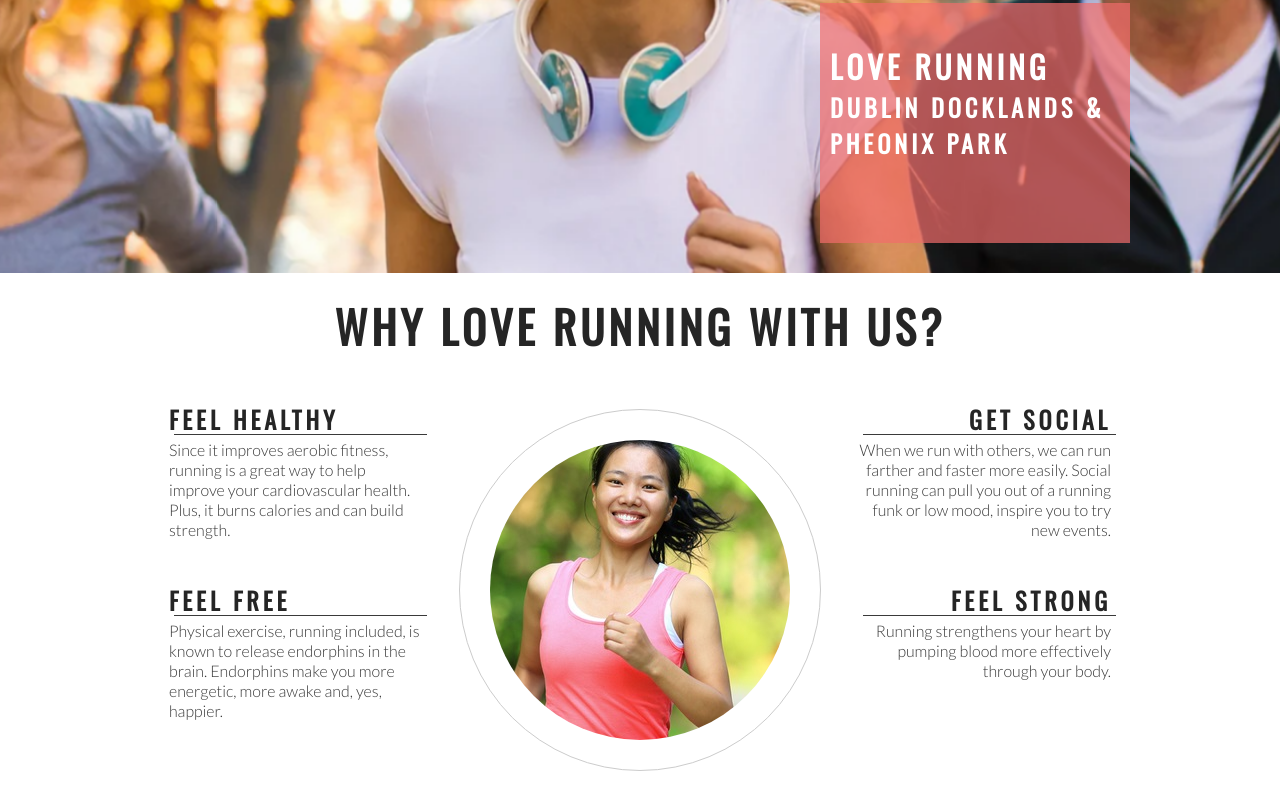
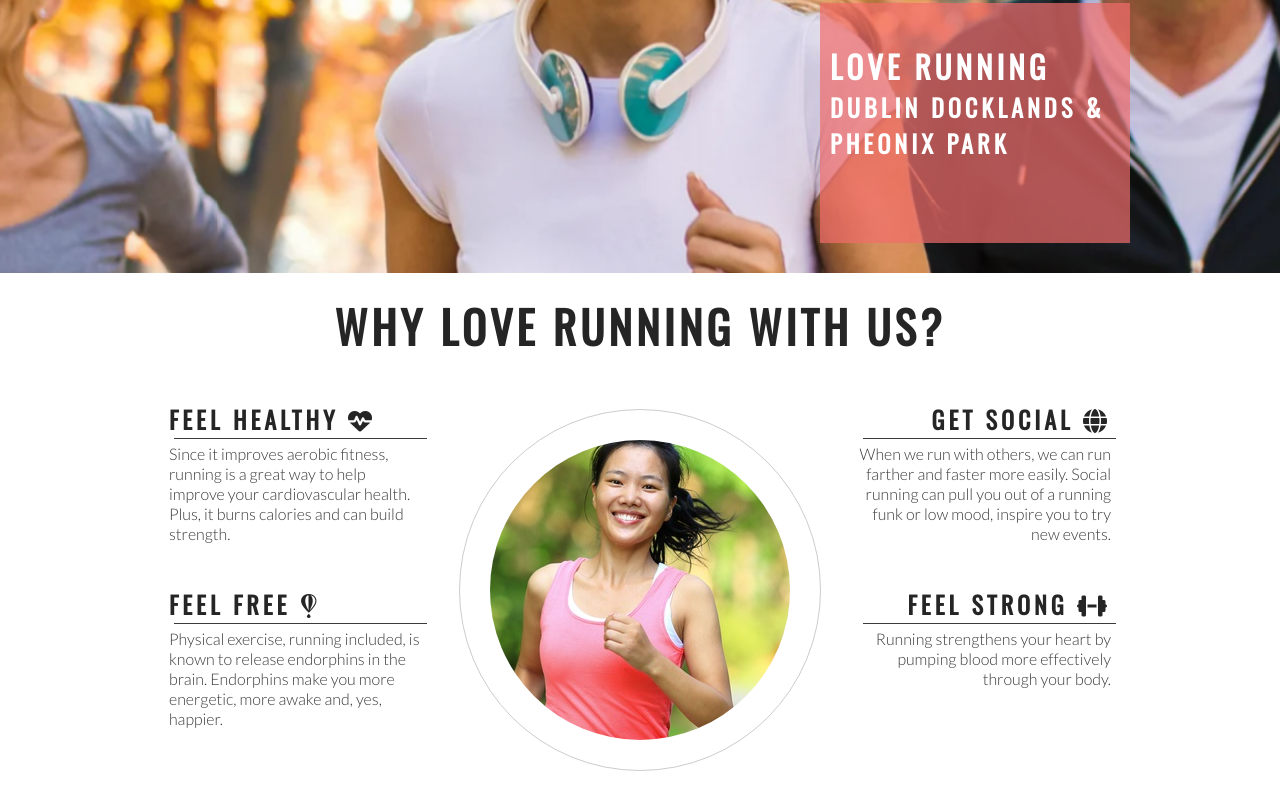
Before and after one commit to BenHowkins/love_running, a plain HTML site: page index.html in a window 1280 px wide. Shown: the part 402-1212 px from the top of the page. Drawn offline with nearby package versions, Linux system fonts and the light colour scheme.

Commit message:
Add Font Awesome icons to club ethos section

```diff
--- a/index.html
+++ b/index.html
@@ -41,14 +41,14 @@
         <h2 id="welcome">Why Love Running With Us?</h2>
         <div id="left-about">
             <div class="left-about-heading">
-                <h2>Feel Healthy</h2>
+                <h2>Feel Healthy <i class="fa-solid fa-heart-pulse"></i></h2>
                 <hr>
                 <p>
                     Since it improves aerobic fitness, running is a great way to help improve your cardiovascular health. Plus, it burns calories and can build strength.
                 </p>
             </div>
             <div class="left-about-heading">
-                <h2>Feel Free</h2>
+                <h2>Feel Free <i class="fa-brands fa-fly"></i></h2>
                 <hr>
                 <p>
                     Physical exercise, running included, is known to release endorphins in the brain. Endorphins make you more energetic, more awake and, yes, happier.
@@ -57,14 +57,14 @@
         </div>
         <div id="right-about">
             <div class="right-about-heading">
-                <h2>Get Social</h2>
+                <h2>Get Social <i class="fa-solid fa-globe"></i></h2>
                 <hr>
                 <p>
                     When we run with others, we can run farther and faster more easily. Social running can pull you out of a running funk or low mood, inspire you to try new events.
                 </p>
             </div>
             <div class="right-about-heading">
-                <h2>Feel Strong</h2>
+                <h2>Feel Strong <i class="fa-solid fa-dumbbell"></i></h2>
                 <hr>
                 <p>
                     Running strengthens your heart by pumping blood more effectively through your body.
@@ -83,6 +83,9 @@
     <footer>
         social links here
     </footer>
+
+    <!-- font awesome script -->
+    <script src="https://kit.fontawesome.com/76d27dba1d.js" crossorigin="anonymous"></script>
 </body>
 
 </html>
```
